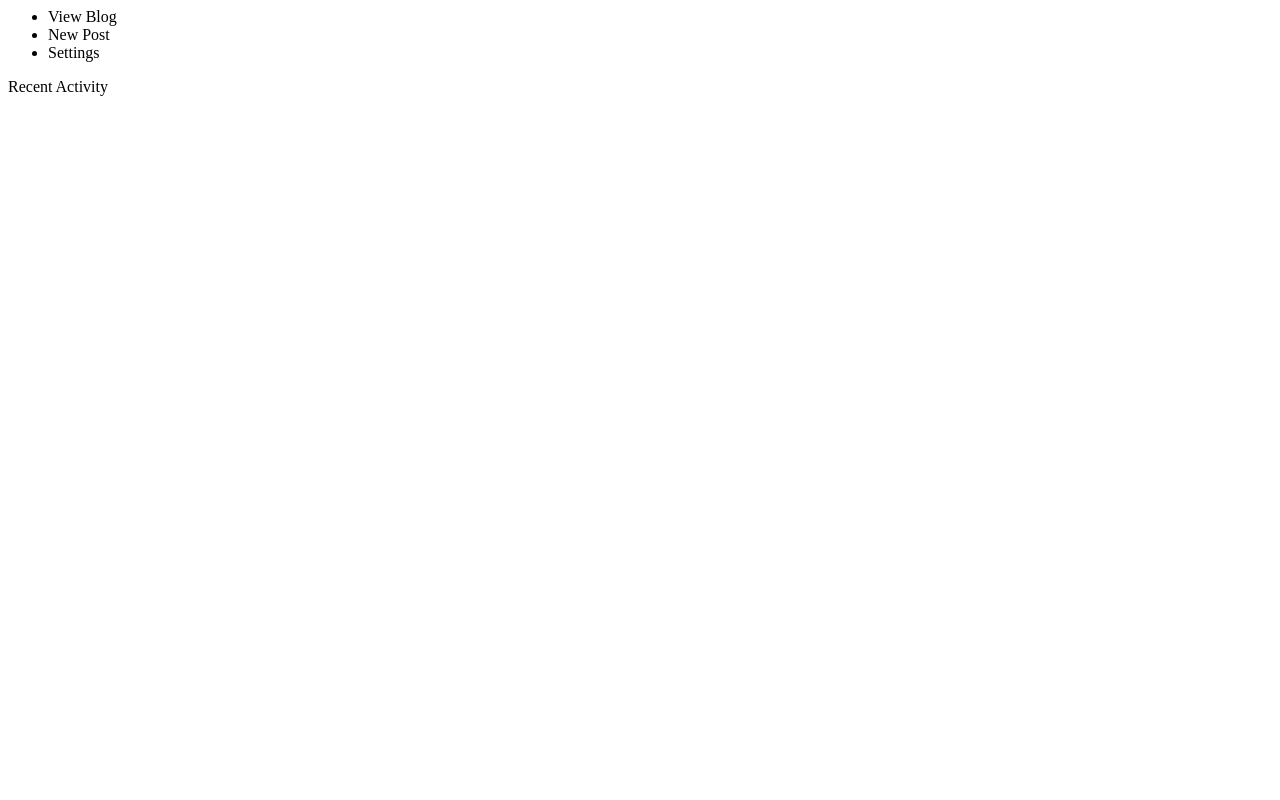
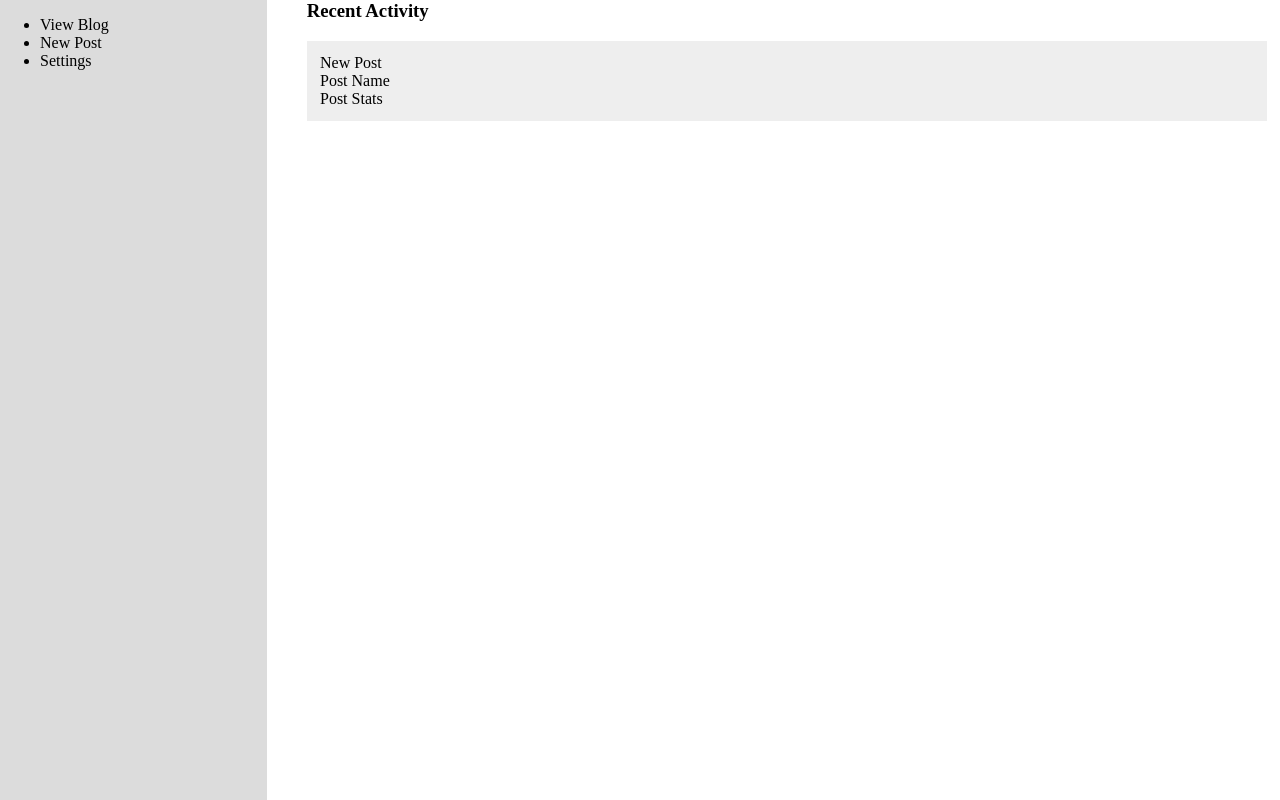
Before and after one commit to raymondtharris/breezy, a plain HTML site: page index.html in a window 1280 px wide. Drawn offline with Linux system fonts and the light colour scheme.

Commit message:
Dashboard Work
Started some more work on the dashboard and the items to go on it.

```diff
--- a/index.html
+++ b/index.html
@@ -4,17 +4,44 @@
 	<script type="text/javascript" src="lib/angular.min.js"></script>
 
 	<script type="text/javascript" src="js/breezy.js"></script>
+	<style type="text/css">
+	.brLogContainer{
+		background:#eee;
+		padding:10pt 10pt;
+		width:700pt;
+		display:inline-block;
+	}
+	body{
+		margin:0;
+		padding:0;
+	}
+	.brDashboardMenuContainer{
+		width:200pt;
+		height:100%;
+		background:#dcdcdc;
+		margin-right:30pt;
+		float:left;
+	}
+	.brDashboardRecentActivityContainer{
 
+	}
+	</style>
 </head>
 <body data-ng-app="Breezy">
-	<div>
+	<div class="brDashboardMenuContainer">
 		<ul>
 			<li>View Blog</li>
 			<li>New Post</li>
 			<li>Settings</li>
 		</ul>
 	</div>
-	<div> Recent Activity
+	<div class="brDashboardRecentActivityContainer"> <h3>Recent Activity</h3>
+		<div class="brLogContainer">
+			<div>New Post
+			</div>
+			<div>Post Name</div>
+			<div>Post Stats<div>
+		</div>
 	</div>
 </body>
 </html>
```
